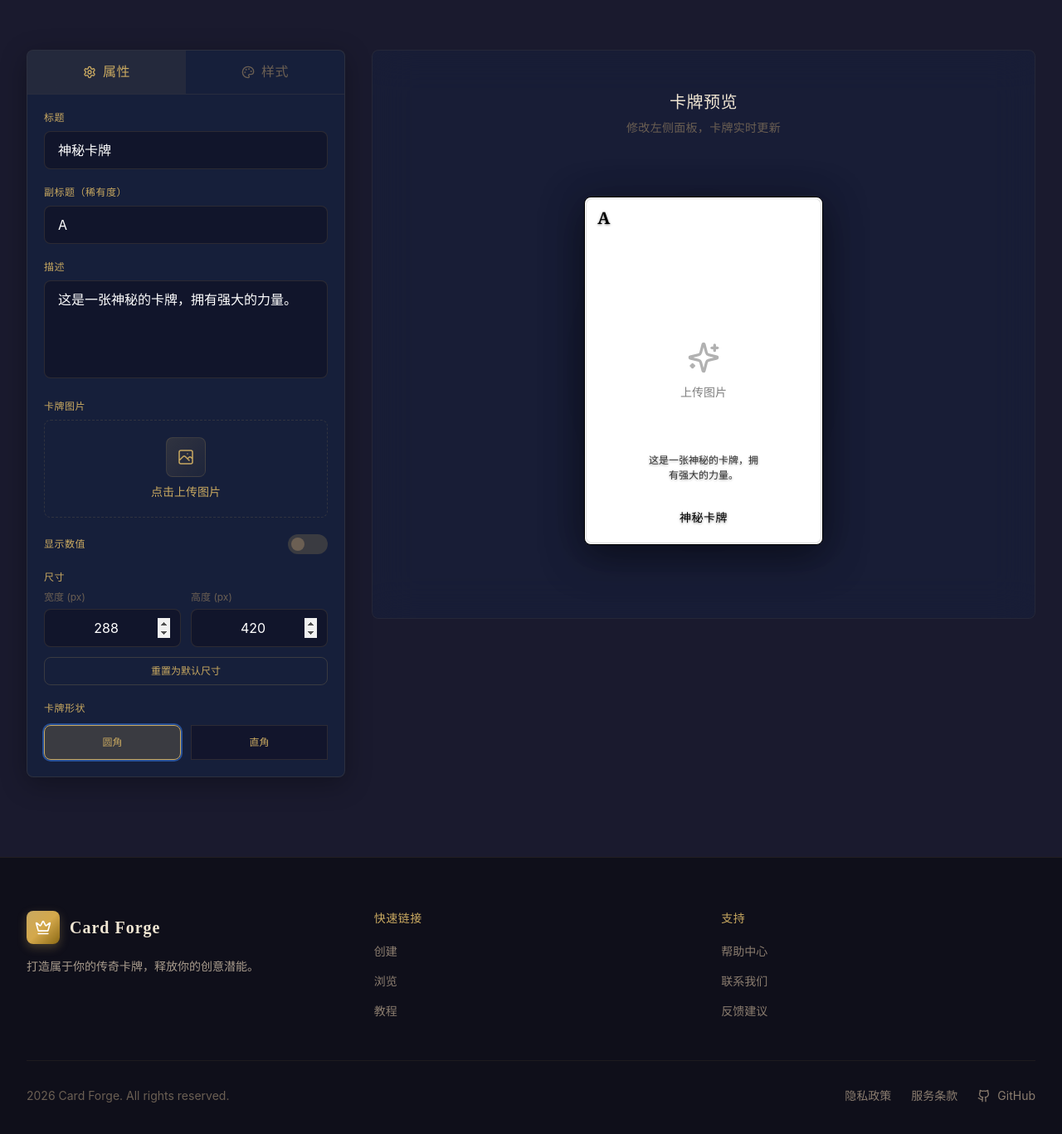
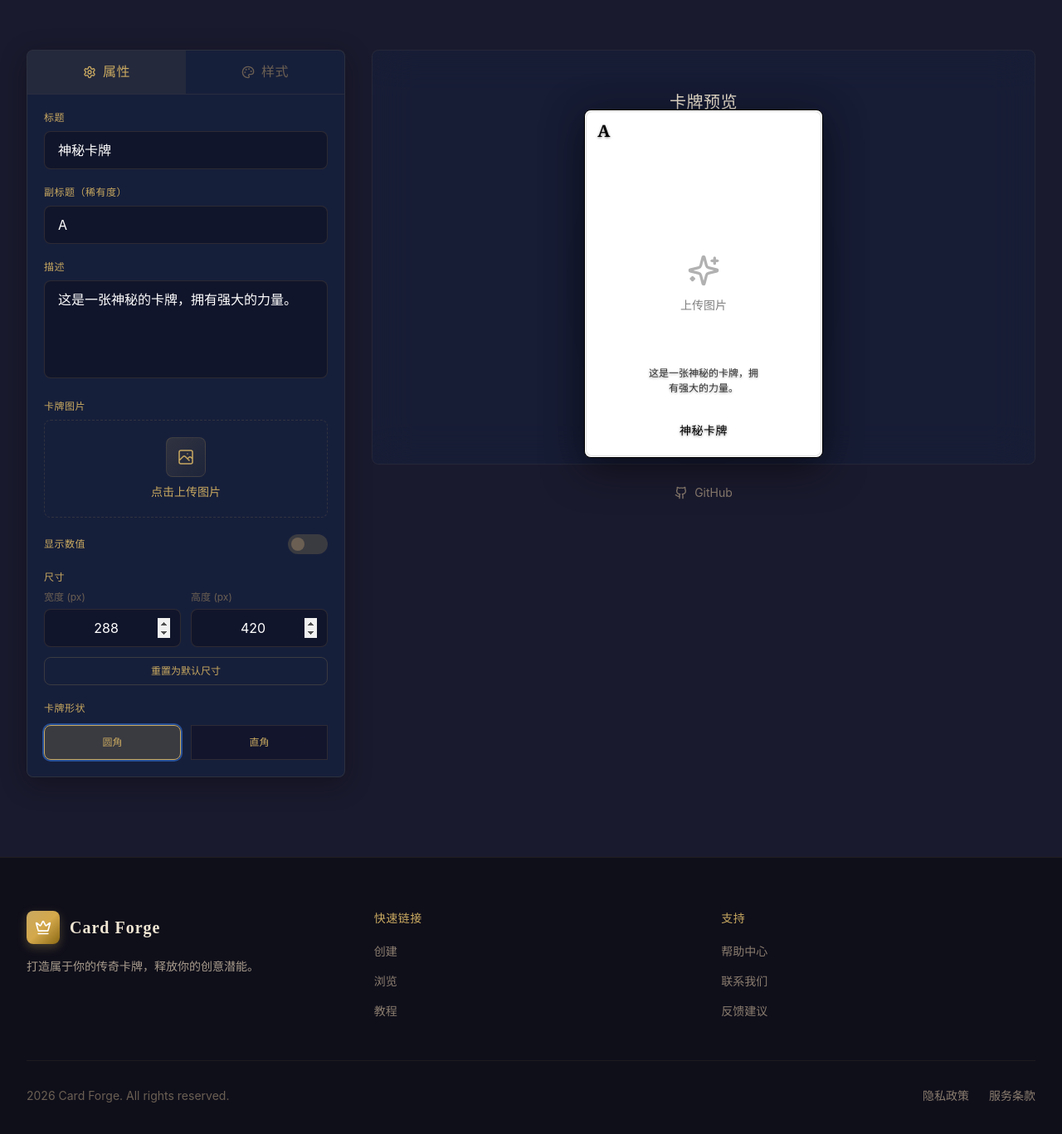
Before and after one commit to kinguang3/Card-Forge, a React (Vite) app: page / in a window 1280 px wide. Shown: the part 1634-3001 px from the top of the page at 83% size. Built offline with nearby package versions, Linux system fonts and the light colour scheme.

Commit message:
Adjust card preview height to match property panel, move GitHub link below preview

```diff
--- a/src/components/EditorSection/EditorSection.tsx
+++ b/src/components/EditorSection/EditorSection.tsx
@@ -1,5 +1,5 @@
 import { useState } from 'react';
-import { Settings, Palette } from 'lucide-react';
+import { Settings, Palette, Github } from 'lucide-react';
 import { CardData } from '../../types/card';
 import { CardPreview } from '../CardPreview/CardPreview';
 import { PropertyPanel } from '../PropertyPanel/PropertyPanel';
@@ -83,14 +83,21 @@ export function EditorSection({ cardData, updateField, uploadImage, removeImage,
             <div className="backdrop-blur-xl p-8 lg:p-12 rounded-lg" style={{
               backgroundColor: 'rgba(22, 33, 62, 0.5)',
               border: '1px solid rgba(201, 169, 97, 0.08)',
+              height: '500px'
             }}>
-              <div className="text-center mb-8">
+              <div className="text-center mb-4">
                 <h3 className="text-xl font-semibold mb-2" style={{ color: '#f0e6d3', fontFamily: "'Cinzel', serif", letterSpacing: '0.5px' }}>卡牌预览</h3>
                 <p className="text-sm" style={{ color: '#6b5f53', fontFamily: "'Cinzel', serif", letterSpacing: '0.3px' }}>修改左侧面板，卡牌实时更新</p>
               </div>
-              <div className="flex items-center justify-center h-[500px]">
+              <div className="flex items-center justify-center h-[calc(100%-80px)]">
                 <CardPreview cardData={cardData} cardRef={cardRef} updateField={updateField} />
               </div>
+            </div>
+            <div className="mt-6 text-center">
+              <a href="https://github.com/kinguang3" target="_blank" rel="noopener noreferrer" className="inline-flex items-center gap-2 text-sm transition-all hover:text-[#c9a961]" style={{ color: '#8b7d6f' }}>
+                <Github className="w-4 h-4" />
+                <span>GitHub</span>
+              </a>
             </div>
           </div>
         </div>
--- a/src/components/Footer/Footer.tsx
+++ b/src/components/Footer/Footer.tsx
@@ -1,4 +1,4 @@
-import { Crown, Github } from 'lucide-react';
+import { Crown } from 'lucide-react';
 
 export function Footer() {
   return (
@@ -38,10 +38,6 @@ export function Footer() {
           <div className="flex items-center gap-6">
             <button className="text-sm transition-all hover:text-[#c9a961]" style={{ color: '#8b7d6f' }}>隐私政策</button>
             <button className="text-sm transition-all hover:text-[#c9a961]" style={{ color: '#8b7d6f' }}>服务条款</button>
-            <a href="https://github.com/kinguang3" target="_blank" rel="noopener noreferrer" className="flex items-center gap-2 text-sm transition-all hover:text-[#c9a961]" style={{ color: '#8b7d6f' }}>
-              <Github className="w-4 h-4" />
-              <span>GitHub</span>
-            </a>
           </div>
         </div>
       </div>
```
